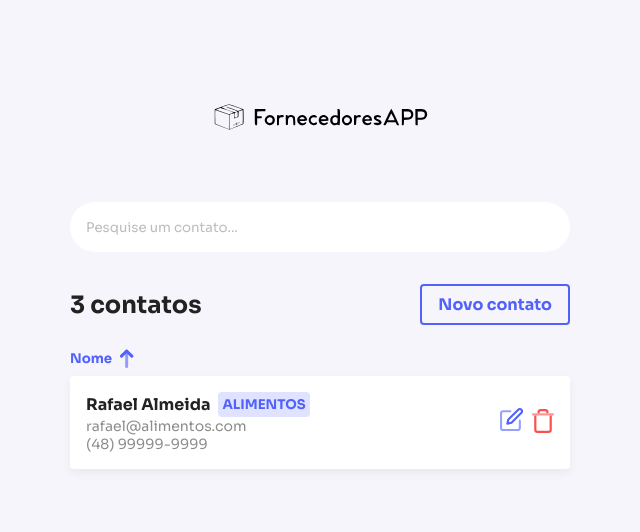
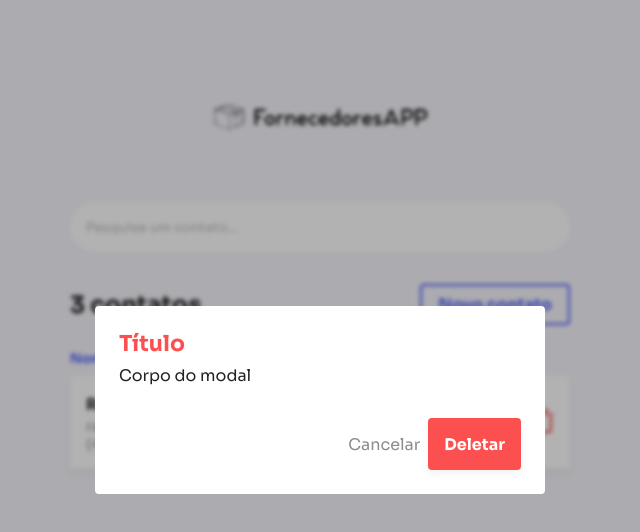
Before and after one commit to orafael-dev/FornecedoresAPP, a React (Vite) app: page / in a window 1280 px wide. Shown: the top 532 px of the page, without its empty margins (320-960 px from the left). Built offline with nearby package versions, Linux system fonts and the light colour scheme.

Commit message:
feat: Modal components added

```diff
--- a/index.html
+++ b/index.html
@@ -14,6 +14,7 @@
   </head>
   <body>
     <div id="root"></div>
+    <div id="modal-root"></div>
     <script type="module" src="/src/main.jsx"></script>
   </body>
 </html>
--- a/src/assets/styles/themes/default.jsx
+++ b/src/assets/styles/themes/default.jsx
@@ -1,16 +1,20 @@
 export default {
-    colors: {
-    background: '#F6F5FC',
+  colors: {
+    background: "#F6F5FC",
     primary: {
-      lighter: '#E0E3FF',
-      light: '#6674F4',
-      main: '#5061FC',
-      dark: '#3346F0',
+      lighter: "#E0E3FF",
+      light: "#6674F4",
+      main: "#5061FC",
+      dark: "#3346F0",
     },
     gray: {
-      900: '#222',
-      200: '#8c8c8c'
-    }
-
-    }
-}
+      900: "#222",
+      200: "#8c8c8c",
+    },
+    danger: {
+      light: "#F97171",
+      main: "#FC5050",
+      dark: "#F63131",
+    },
+  },
+};
--- a/src/components/Button.jsx
+++ b/src/components/Button.jsx
@@ -1,27 +1,40 @@
-import styled from "styled-components";
+import styled, { css } from "styled-components";
 
 export default styled.button`
-  width: 100%;
+  padding: 0 16px;
   height: 52px;
   border: none;
   background: ${({ theme }) => theme.colors.primary.main};
   font-size: 16px;
   box-shadow: 0px 4px 10px rgba(0, 0, 0, 0.05);
   font-weight: bold;
-  color: #FFF;
+  color: #fff;
   border-radius: 4px;
   transition: background 0.2s ease-in;
 
   &:hover {
-    background: ${({ theme }) => theme.colors.primary.light}
+    background: ${({ theme }) => theme.colors.primary.light};
   }
 
   &:active {
-    background: ${({ theme }) => theme.colors.primary.dark}
+    background: ${({ theme }) => theme.colors.primary.dark};
   }
 
   &[disabled] {
-    background: #CCC;
+    background: #ccc;
     cursor: default;
   }
+
+  ${({ theme, danger }) => danger && css`
+      background: ${theme.colors.danger.main};
+
+      &:hover {
+        background: ${theme.colors.danger.light}
+      }
+
+      &:active {
+        background: ${theme.colors.danger.dark}
+      }
+    `}
+
 `;
--- a/src/components/ContactForm/styles.jsx
+++ b/src/components/ContactForm/styles.jsx
@@ -4,4 +4,8 @@
 
 export const ButtonContainer = styled.div`
   margin-top: 24px;
+
+  button {
+    width: 100%;
+  }
 `;
--- /dev/null
+++ b/src/components/Modal/index.jsx
@@ -0,0 +1,35 @@
+import PropTypes from "prop-types";
+import ReactDOM from "react-dom";
+import { Container, Overlay, Footer } from "./styles";
+import Button from "../Button";
+
+export default function Modal({ danger }) {
+  return ReactDOM.createPortal(
+    <Overlay>
+      <Container danger={danger}>
+        <h1>Título</h1>
+        <p>Corpo do modal</p>
+
+        <Footer>
+          <button type="button" className="cancel-button">
+            {" "}
+            Cancelar
+          </button>
+
+          <Button type="button" danger={danger}>
+            Deletar
+          </Button>
+        </Footer>
+      </Container>
+    </Overlay>,
+    document.getElementById("modal-root")
+  );
+}
+
+Modal.propTypes = {
+  danger: PropTypes.bool,
+};
+
+Modal.defaultProps = {
+  danger: false,
+};
--- /dev/null
+++ b/src/components/Modal/styles.jsx
@@ -0,0 +1,48 @@
+import styled from "styled-components";
+
+export const Overlay = styled.div`
+  background: rgba(0, 0, 0, 0.3);
+  backdrop-filter: blur(2px);
+  position: absolute;
+  width: 100%;
+  height: 100%;
+  left: 0;
+  top: 0;
+  display: flex;
+  justify-content: center;
+  align-items: center;
+`
+export const Container = styled.div`
+  background-color: #FFF;
+  border-radius: 4px;
+  padding: 24px;
+  box-shadow: 0px 4px 10px rgba(0, 0, 0, 0.4s);
+  max-width: 450px;
+  width: 100%;
+
+  h1{
+    font-size: 22px;
+    color: ${({ theme, danger }) => (
+      danger ? theme.colors.danger.main : theme.colors.gray[900]
+    )}
+  }
+
+  p {
+    margin-top: 8px;
+
+  }
+`
+export const Footer = styled.div`
+  margin-top: 32px;
+  display: flex;
+  align-items: center;
+  justify-content: flex-end;
+
+  .cancel-button {
+    background: transparent;
+    border: none;
+    font-size: 16px;
+    margin-right: 8px;
+    color: ${({  theme}) => theme.colors.gray[200]}
+  }
+`
--- a/src/pages/Home/index.jsx
+++ b/src/pages/Home/index.jsx
@@ -3,6 +3,7 @@
 import arrow from "../../assets/images/icons/arrow.svg";
 import edit from "../../assets/images/icons/edit.svg";
 import trash from "../../assets/images/icons/trash.svg";
+import Modal from '../../components/Modal';
 
 
 export default function Home() {
@@ -10,6 +11,7 @@
 
     <>
       <Container>
+        <Modal danger />
       <InputSearchContainer>
         <input type="text" placeholder="Pesquise um contato..." />
       </InputSearchContainer>
```
